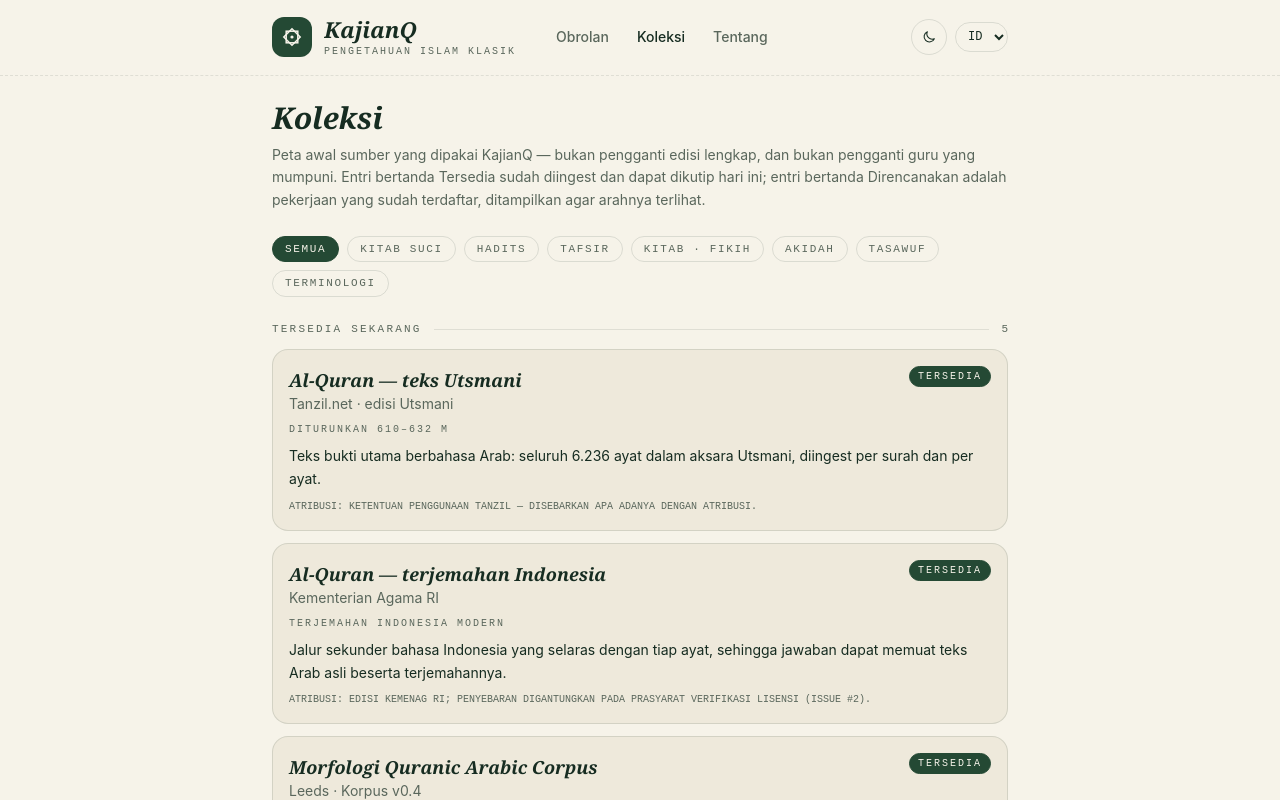
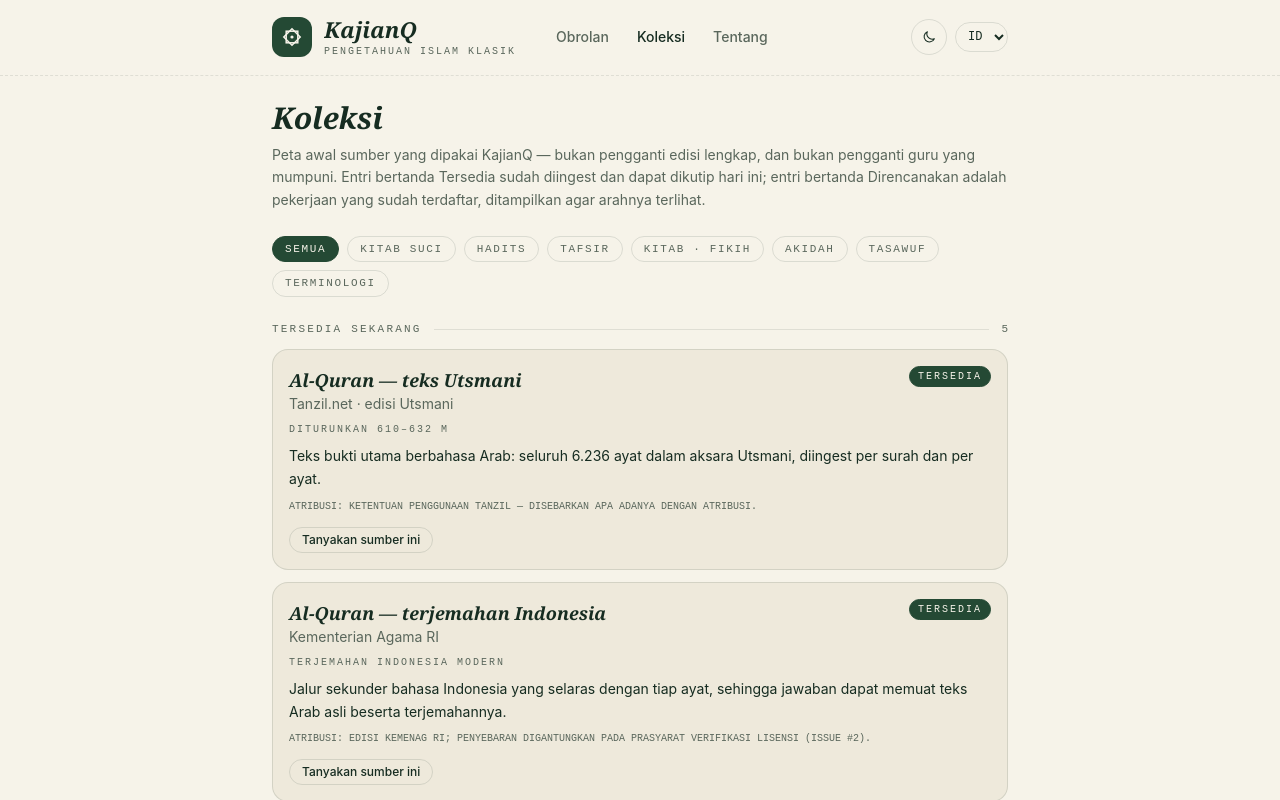
Before and after one commit to ahaqqu/KajianQ, a React (Vite) app in the folder apps/web/: page /collection in a window 1280 px wide. Shown: the top 800 px of the page. Built offline with nearby package versions, Linux system fonts and the light colour scheme.

Commit message:
feat(web): Ask about X — query-param chat pre-fill + collection affordance (#175)
Checkpoint: implementation in place (prefill parse/validate, route search,
consume-and-strip, composer seed, collection ask links, i18n); tests next.

```diff
--- a/apps/web/src/components/CollectionPage.tsx
+++ b/apps/web/src/components/CollectionPage.tsx
@@ -10,7 +10,7 @@ import {
   type CollectionFilter,
 } from "../lib/collections";
 import { PageShell } from "./PageShell";
-import { Card, MonoLabel, PageIntro, StatusBadge } from "./ui";
+import { AskAboutLink, Card, MonoLabel, PageIntro, StatusBadge } from "./ui";
 
 /**
  * The Collection page (#collection route): the register of sources KajianQ can
@@ -174,6 +174,16 @@ function EntryCard({ locale, entry }: { locale: Locale; entry: CollectionEntry }
           {t(locale, "collectionAttributionLabel")}: {entry.attribution[locale]}
         </MonoLabel>
       )}
+      {/* #175: available entries get the "Ask about this source" affordance —
+          a typed Link into the chat with this entry's own question as the `q`
+          param (pre-fill only; ADR-0040 keeps the chat contract untouched).
+          Planned entries never carry it: they are registered work, not a
+          source that can answer. */}
+      {entry.status === "available" && entry.ask !== undefined && (
+        <div className="pt-1">
+          <AskAboutLink label={t(locale, "collectionAskAbout")} question={entry.ask[locale]} />
+        </div>
+      )}
       {entry.status === "planned" && entry.planRef !== undefined && (
         <p className="font-mono text-[11px] text-muted-foreground">
           {t(locale, "collectionPlannedPrefix")} · {entry.planRef}
--- a/apps/web/src/components/chat/ChatView.tsx
+++ b/apps/web/src/components/chat/ChatView.tsx
@@ -11,6 +11,14 @@ import { Transcript, TranscriptMeta, type TranscriptError } from "./Transcript";
  * honest loading state ("Mengambil konteks…" → "Memeriksa sitasi…" →
  * "Menyusun jawaban…" — the machinery the pipeline actually runs).
  * Presentational: the page owns data and transport.
+ *
+ * Pre-fill (#175): `prefill` is the seed question the chat route read from the
+ * URL's `q` param. It seeds the composer DRAFT ONLY — never auto-sent — and
+ * only while the draft is still at its initial, untouched state, so a draft
+ * the reader already edited is never clobbered. The page consumes (strips) the
+ * param after reading it; the seed arrives here as a plain prop and the
+ * composer stays local-only: nothing about the pre-fill touches the chat
+ * session/server contract (ADR-0040).
  */
 
 const STAGE_KEYS = ["stagedContext", "stagedReview", "stagedCompose"] as const;
@@ -26,6 +34,7 @@ export function ChatView({
   transcriptTruncated,
   error,
   online,
+  prefill,
   onSend,
   onNewSession,
 }: {
@@ -36,12 +45,31 @@ export function ChatView({
   transcriptTruncated: boolean;
   error: ChatViewError;
   online: boolean;
+  /** The seed question from the route's `?q=` param, if any (see above). */
+  prefill?: string | undefined;
   onSend: (text: string) => void;
   onNewSession: () => void;
 }) {
-  const [draft, setDraft] = useState("");
+  const [draft, setDraft] = useState(prefill ?? "");
   const [stage, setStage] = useState(0);
   const listRef = useRef<HTMLDivElement>(null);
+  // The last seed this composer has taken. A seed is applied only once, and
+  // only while it equals the draft's initial state — i.e. while the reader has
+  // not touched the composer (see the seeding effect).
+  const seededRef = useRef<string | undefined>(prefill);
+
+  // Seed the composer from the route's pre-fill (#175): the draft becomes the
+  // question, never a sent turn. The clobber guard is the `seededRef`
+  // comparison: the effect re-runs when the seed arrives (client-side
+  // navigation) but applies it only while the draft is still the untouched
+  // initial value, so a draft the reader has already edited is never
+  // overwritten. A seed already taken is not re-applied; an absent seed leaves
+  // the composer alone.
+  useEffect(() => {
+    if (prefill === undefined || seededRef.current === prefill) return;
+    setDraft((current) => (current === (seededRef.current ?? "") ? prefill : current));
+    seededRef.current = prefill;
+  }, [prefill]);
 
   // The staged waiting state cycles through the pipeline's real stages while
   // the turn is in flight; it never shows when the answer is already streaming.
--- a/apps/web/src/components/ui.tsx
+++ b/apps/web/src/components/ui.tsx
@@ -4,6 +4,10 @@ import type { ComponentProps, ReactNode } from "react";
 // reach the shared nav views without a sixth import; the implementation lives
 // in the leaf `lib/routes` beside the nav list it derives from (thermo-review C3).
 export { NavLinks } from "../lib/routes";
+// Same cap arrangement for the collection page's "Ask about this source"
+// affordance (#175): the link lives in the `lib/` leaf, beside the route tree
+// it targets.
+export { AskAboutLink } from "../lib/collection-ask";
 
 /** Minimal shadcn-like primitives (owned source), themed by the design tokens. */
 export function Card({
--- /dev/null
+++ b/apps/web/src/lib/chat-prefill.ts
@@ -0,0 +1,56 @@
+import * as v from "valibot";
+
+/**
+ * The chat route's query-param pre-fill (#175). The collection page's
+ * "Ask about this source" affordance links to `/?q=<question>`; the chat route
+ * reads that param once, seeds the composer draft with it, and strips it from
+ * the URL (see `ChatPage`). The pinned semantics live here for the parsing half
+ * and in `ChatView` for the draft half:
+ *
+ *  - The param is a DRAFT SEED ONLY — never auto-sent. Nothing about a turn
+ *    changes and no request is made because of it: the pre-fill never touches
+ *    the chat session/server contract (ADR-0040) and the composer stays
+ *    local-only.
+ *  - A usable `q` is consumed on first read (`history.replaceState`, via the
+ *    router), so a refresh of the chat does not re-seed an old question.
+ *  - An absent, empty, whitespace-only, non-string or over-long `q` is
+ *    IGNORED: it never seeds, and it never errors — an out-of-range param is
+ *    never a route-search error.
+ *  - A draft the reader has already edited is never clobbered: the seed applies
+ *    only while the draft is still empty (`ChatView`).
+ */
+
+/**
+ * The seed question's length cap. A question is a sentence, not a document;
+ * the cap keeps the URL sane and bounds what a crafted link can paste into the
+ * composer (issue #175). Anything longer is ignored, not truncated.
+ */
+export const MAX_PREFILL_LENGTH = 200;
+
+/** The validated search of the chat route ("/"): an optional seed question. */
+export type ChatSearch = { q?: string };
+
+const PrefillSchema = v.pipe(v.string(), v.trim(), v.minLength(1), v.maxLength(MAX_PREFILL_LENGTH));
+
+/**
+ * The seed question carried by a raw `q` value, or `undefined` when the value is
+ * absent or unusable (empty, whitespace-only, not a string, or longer than
+ * `MAX_PREFILL_LENGTH`). Never throws: an unusable param is ignored, not an
+ * error. A usable one is trimmed, so the composer never opens on stray space.
+ */
+export function parsePrefill(raw: unknown): string | undefined {
+  const parsed = v.safeParse(PrefillSchema, raw);
+  return parsed.success ? parsed.output : undefined;
+}
+
+/**
+ * The chat route's `validateSearch`. Every input maps to a valid `ChatSearch`:
+ * a usable question becomes `{ q }`, anything else becomes `{}` — so a
+ * malformed or out-of-range param degrades to "no pre-fill" instead of failing
+ * the route (issue #175). The parameter is typed loosely on purpose: the router
+ * hands this function the raw, unvalidated search object.
+ */
+export function validateChatSearch(input: Record<string, unknown>): ChatSearch {
+  const q = parsePrefill(input["q"]);
+  return q === undefined ? {} : { q };
+}
--- /dev/null
+++ b/apps/web/src/lib/collection-ask.tsx
@@ -0,0 +1,29 @@
+import { Link } from "@tanstack/react-router";
+
+/**
+ * The collection page's "Ask about this source" affordance (#175): a typed
+ * TanStack `Link` into the chat route with the entry's per-locale question as
+ * the `q` search param. Pre-fill only — the chat seeds its composer draft from
+ * the param and never auto-sends; the param never touches the chat
+ * session/server contract (ADR-0040).
+ *
+ * Rendered only for available entries: planned entries are registered work, and
+ * linking one into an answer would imply a source the corpus does not have
+ * (CollectionPage owns that guard, plus the i18n label).
+ *
+ * Lives in the `lib/` leaf and is re-exported through `components/ui.tsx` so
+ * `CollectionPage` stays under the agentic-limits import cap — the same
+ * arrangement as `NavLinks` (see `ui.tsx`).
+ */
+export function AskAboutLink({ label, question }: { label: string; question: string }) {
+  return (
+    <Link
+      to="/"
+      search={{ q: question }}
+      data-testid="collection-ask"
+      className="inline-flex items-center rounded-full border border-border px-3 py-1 text-xs font-medium text-card-foreground hover:bg-secondary focus:outline-none focus-visible:ring-2 focus-visible:ring-ring"
+    >
+      {label}
+    </Link>
+  );
+}
--- a/apps/web/src/lib/collections-available.ts
+++ b/apps/web/src/lib/collections-available.ts
@@ -21,6 +21,10 @@ export const COLLECTION_AVAILABLE: readonly CollectionEntry[] = [
       en: "Tanzil Terms of Use — redistributed verbatim with attribution.",
       id: "Ketentuan Penggunaan Tanzil — disebarkan apa adanya dengan atribusi.",
     },
+    ask: {
+      en: "What does the Quran say about patience?",
+      id: "Apa yang Al-Qur'an katakan tentang kesabaran?",
+    },
   },
   {
     id: "quran-kemenag-id",
@@ -37,6 +41,10 @@ export const COLLECTION_AVAILABLE: readonly CollectionEntry[] = [
       en: "Kemenag RI edition; redistribution gated by the licensing-verification prerequisite (issue #2).",
       id: "Edisi Kemenag RI; penyebaran digantungkan pada prasyarat verifikasi lisensi (issue #2).",
     },
+    ask: {
+      en: "How does the Indonesian translation render the Quran's command to establish prayer?",
+      id: "Bagaimana terjemahan Indonesia memuat perintah Al-Qur'an untuk mendirikan shalat?",
+    },
   },
   {
     id: "quran-arabic-corpus-morphology",
@@ -52,6 +60,10 @@ export const COLLECTION_AVAILABLE: readonly CollectionEntry[] = [
     attribution: {
       en: "GPL corpus, consumed at build and ingestion time.",
       id: "Korpus GPL, dipakai pada saat build dan ingest.",
+    },
+    ask: {
+      en: 'What is the root of the word "sabr" in the Quran?',
+      id: 'Apa akar kata "sabr" dalam Al-Qur\'an?',
     },
   },
   {
@@ -75,6 +87,10 @@ export const COLLECTION_AVAILABLE: readonly CollectionEntry[] = [
       en: "fawazahmed0/hadith-api (Unlicense); grade consolidation follows dhaif-wins (ADR-0026).",
       id: "fawazahmed0/hadith-api (Unlicense); konsolidasi derajat mengikuti dhaif-menang (ADR-0026).",
     },
+    ask: {
+      en: "Which authentic hadith speak about patience?",
+      id: "Hadits shahih apa saja yang berbicara tentang kesabaran?",
+    },
   },
   {
     id: "hadith-sunnah-com",
@@ -91,5 +107,9 @@ export const COLLECTION_AVAILABLE: readonly CollectionEntry[] = [
       en: "Attribution owed to sunnah.com as the upstream source of the ingested editions.",
       id: "Atribusi diberikan kepada sunnah.com sebagai sumber hulu edisi yang diingest.",
     },
+    ask: {
+      en: "Which hadith in the Muwatta of Malik are graded dhaif?",
+      id: "Hadits mana dalam Muwatta Malik yang berderajat dhaif?",
+    },
   },
 ];
--- a/apps/web/src/lib/i18n.ts
+++ b/apps/web/src/lib/i18n.ts
@@ -104,6 +104,7 @@ export const messages = {
     collectionEmpty: "Nothing in this category yet.",
     collectionPlannedPrefix: "planned",
     collectionAttributionLabel: "Attribution",
+    collectionAskAbout: "Ask about this source",
     collectionFilterAll: "All",
     collectionFilterGroup: "Filter collections",
     collectionFilterScripture: "Scripture",
@@ -216,6 +217,7 @@ export const messages = {
     collectionEmpty: "Belum ada apa pun di kategori ini.",
     collectionPlannedPrefix: "direncanakan",
     collectionAttributionLabel: "Atribusi",
+    collectionAskAbout: "Tanyakan sumber ini",
     collectionFilterAll: "Semua",
     collectionFilterGroup: "Saring koleksi",
     collectionFilterScripture: "Kitab Suci",
--- a/apps/web/src/router.tsx
+++ b/apps/web/src/router.tsx
@@ -1,5 +1,6 @@
 import { createRootRoute, createRoute, createRouter } from "@tanstack/react-router";
 import { AboutPage, ChatPage, CollectionPage, HomePage, Shell } from "./components/pages";
+import { validateChatSearch } from "./lib/chat-prefill";
 import { useLocale } from "./lib/i18n";
 
 /**
@@ -51,6 +52,11 @@ export function createRouteTree() {
     getParentRoute: () => rootRoute,
     path: "/",
     component: Chat,
+    // #175: the chat route accepts `?q=<question>` as a composer pre-fill.
+    // Validation caps the length and ignores anything unusable — an
+    // out-of-range param is "no pre-fill", never a route-search error
+    // (`lib/chat-prefill`).
+    validateSearch: validateChatSearch,
   });
   const healthRoute = createRoute({
     getParentRoute: () => rootRoute,
```
Also changed, not shown: apps/web/src/components/ChatPage.tsx (+42 -0 lines), apps/web/src/lib/collections-types.ts (+8 -0 lines).
